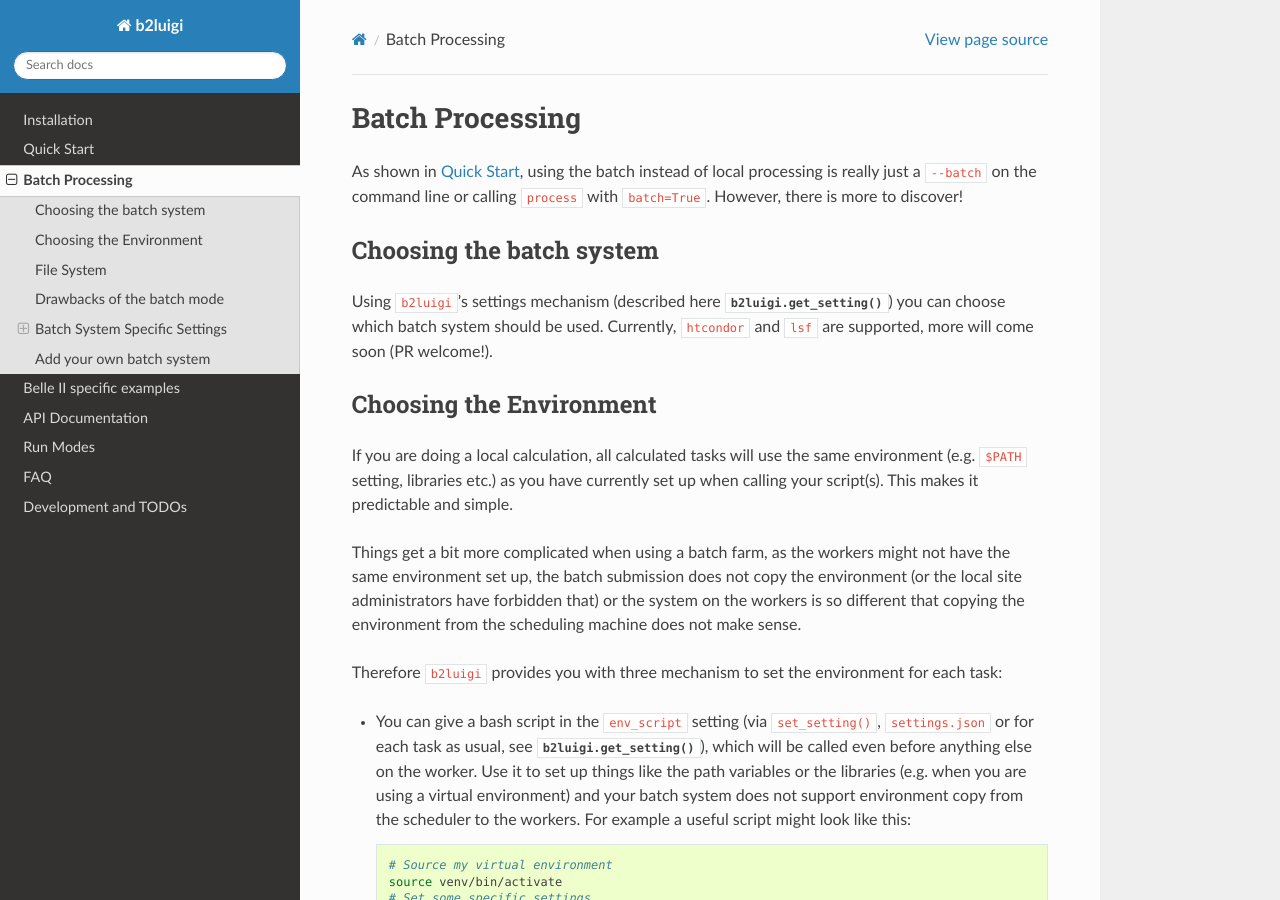
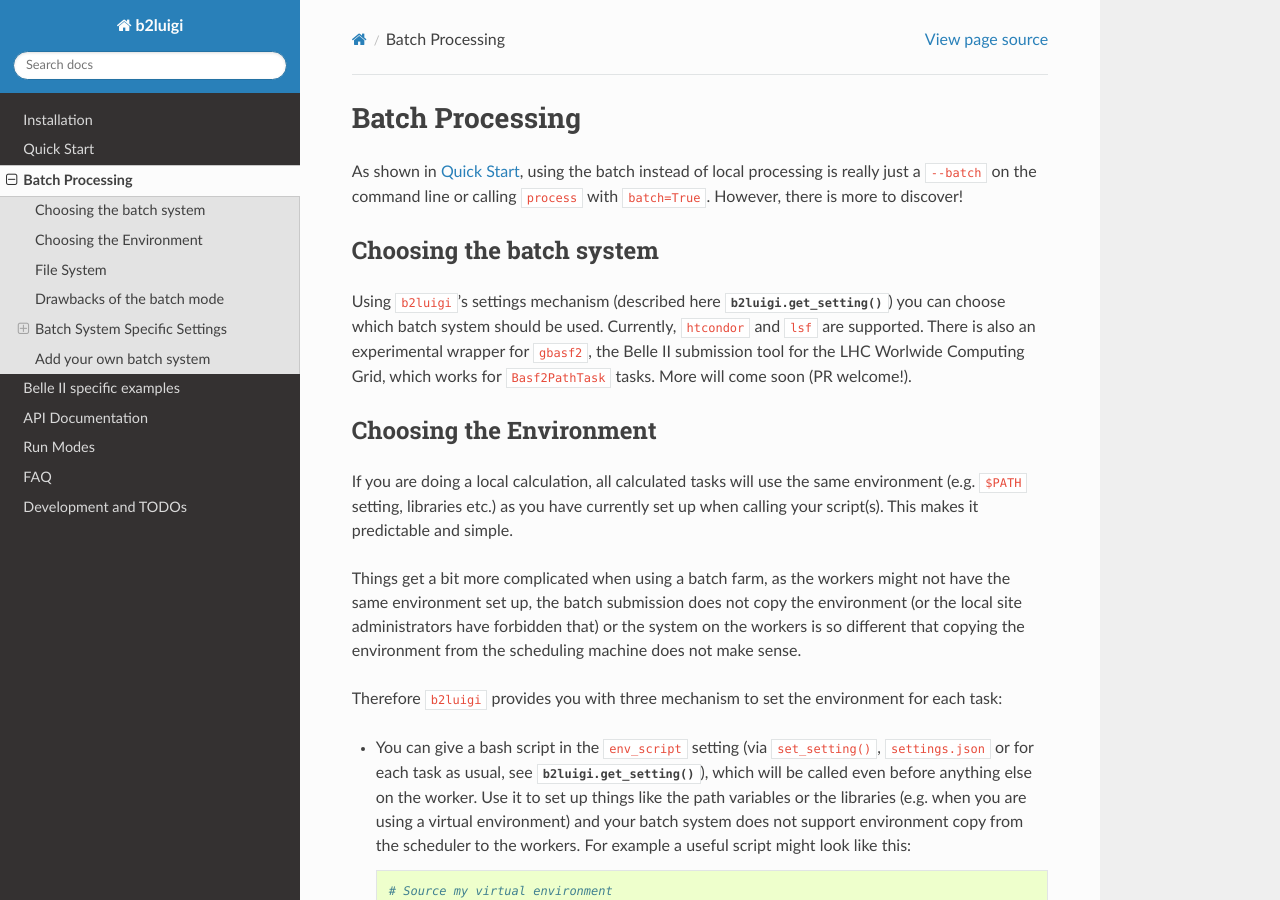
Before and after one commit to nils-braun/b2luigi, a Sphinx documentation site: the page built from docs/usage/batch.rst, in a window 1280 px wide and 900 px high. Built offline with Sphinx 7.4.7 and the Read the Docs theme 2.0.0, drawn with Linux system fonts in a browser that asks for light colours; some of the changed text lies outside the part shown.

Commit message:
Add sphinx documentation

```diff
--- a/docs/usage/batch.rst
+++ b/docs/usage/batch.rst
@@ -12,7 +12,10 @@
 
 Using ``b2luigi``'s settings mechanism (described here :meth:`b2luigi.get_setting`) you can choose which
 batch system should be used.
-Currently, ``htcondor`` and ``lsf`` are supported, more will come soon (PR welcome!).
+Currently, ``htcondor`` and ``lsf`` are supported.
+There is also an experimental wrapper for ``gbasf2``, the Belle II
+submission tool for the LHC Worlwide Computing Grid, which works for ``Basf2PathTask`` tasks.
+More will come soon (PR welcome!).
 
 
 Choosing the Environment
@@ -118,6 +121,11 @@
 .. autoclass:: b2luigi.batch.processes.htcondor.HTCondorProcess
     :show-inheritance:
 
+Gbasf2 Wrapper for Grid jobs
+............................
+
+.. autoclass:: b2luigi.batch.processes.gbasf2.Gbasf2Process
+    :show-inheritance:
 
 Add your own batch system
 -------------------------
```
Also changed, not shown: docs/index.rst (line endings or trailing spaces).
